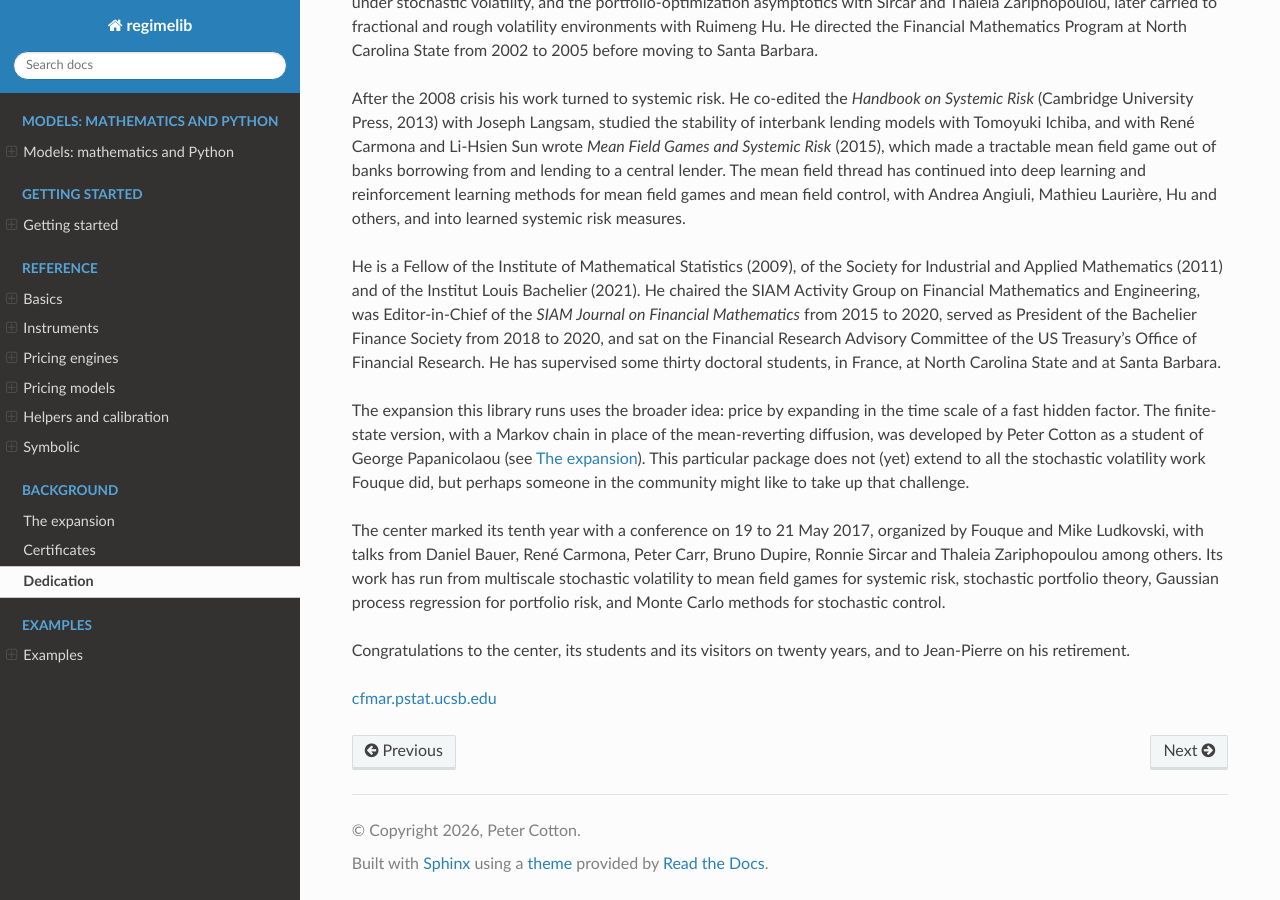
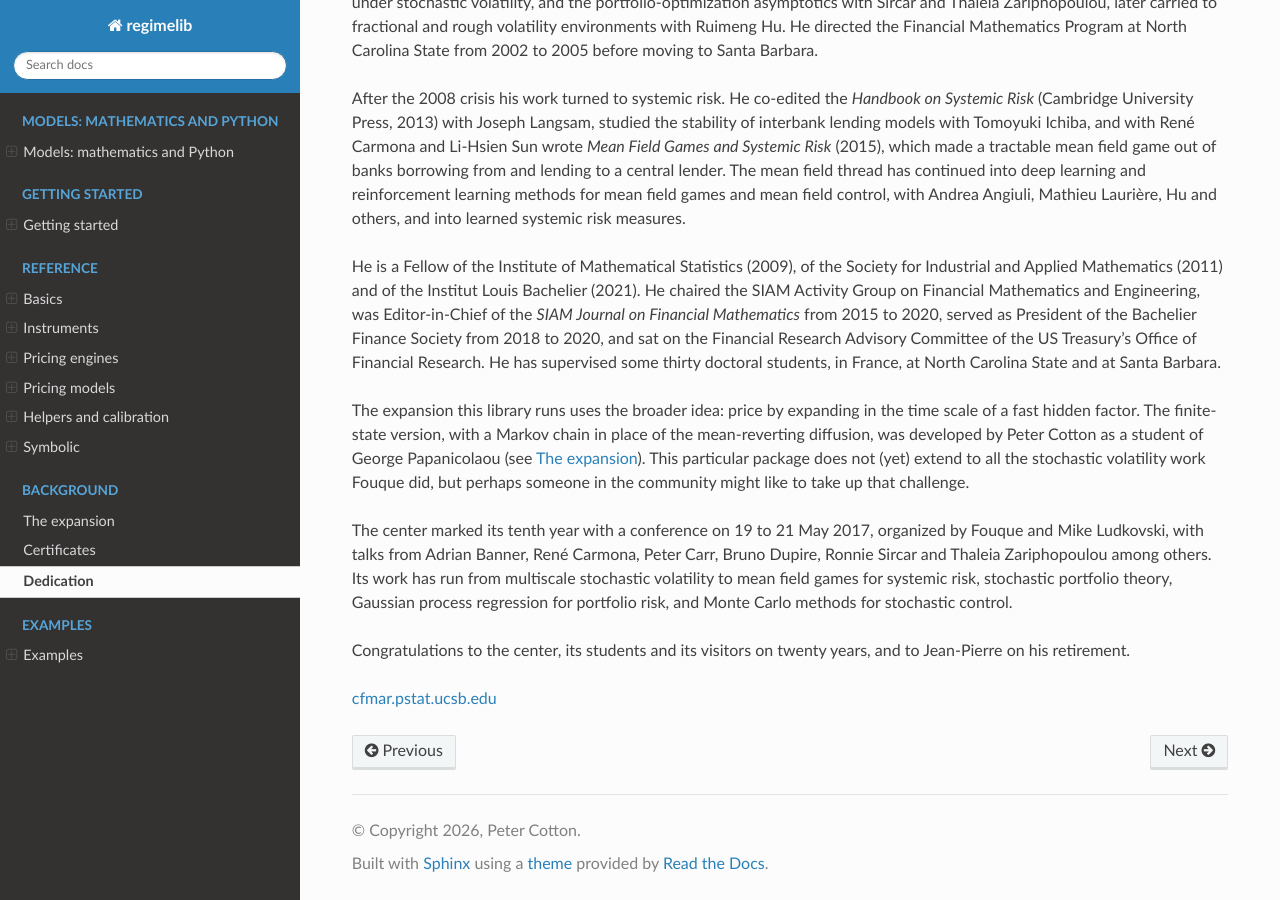
Before and after one commit to microprediction/regimelib, a Sphinx documentation site: the page built from docs/cfmar.rst, in a window 1280 px wide and 900 px high, scrolled down 1376 px. Built offline with Sphinx 7.4.7 and the Read the Docs theme 3.1.0, drawn with Linux system fonts in a browser that asks for light colours.

Commit message:
Dedication page: Adrian Banner, not Daniel Bauer, among the 2017 conference speakers (#355)
Co-authored-by: Claude Fable 5.2 <noreply@anthropic.com>

```diff
--- a/docs/cfmar.rst
+++ b/docs/cfmar.rst
@@ -61,7 +61,7 @@ extend to all the stochastic volatility work Fouque did, but perhaps someone in
 that challenge.
 
 The center marked its tenth year with a conference on 19 to 21 May 2017, organized by Fouque and Mike Ludkovski,
-with talks from Daniel Bauer, René Carmona, Peter Carr, Bruno Dupire, Ronnie Sircar and Thaleia Zariphopoulou among
+with talks from Adrian Banner, René Carmona, Peter Carr, Bruno Dupire, Ronnie Sircar and Thaleia Zariphopoulou among
 others. Its work has run from multiscale stochastic volatility to mean field games for systemic risk, stochastic
 portfolio theory, Gaussian process regression for portfolio risk, and Monte Carlo methods for stochastic control.
 
```
